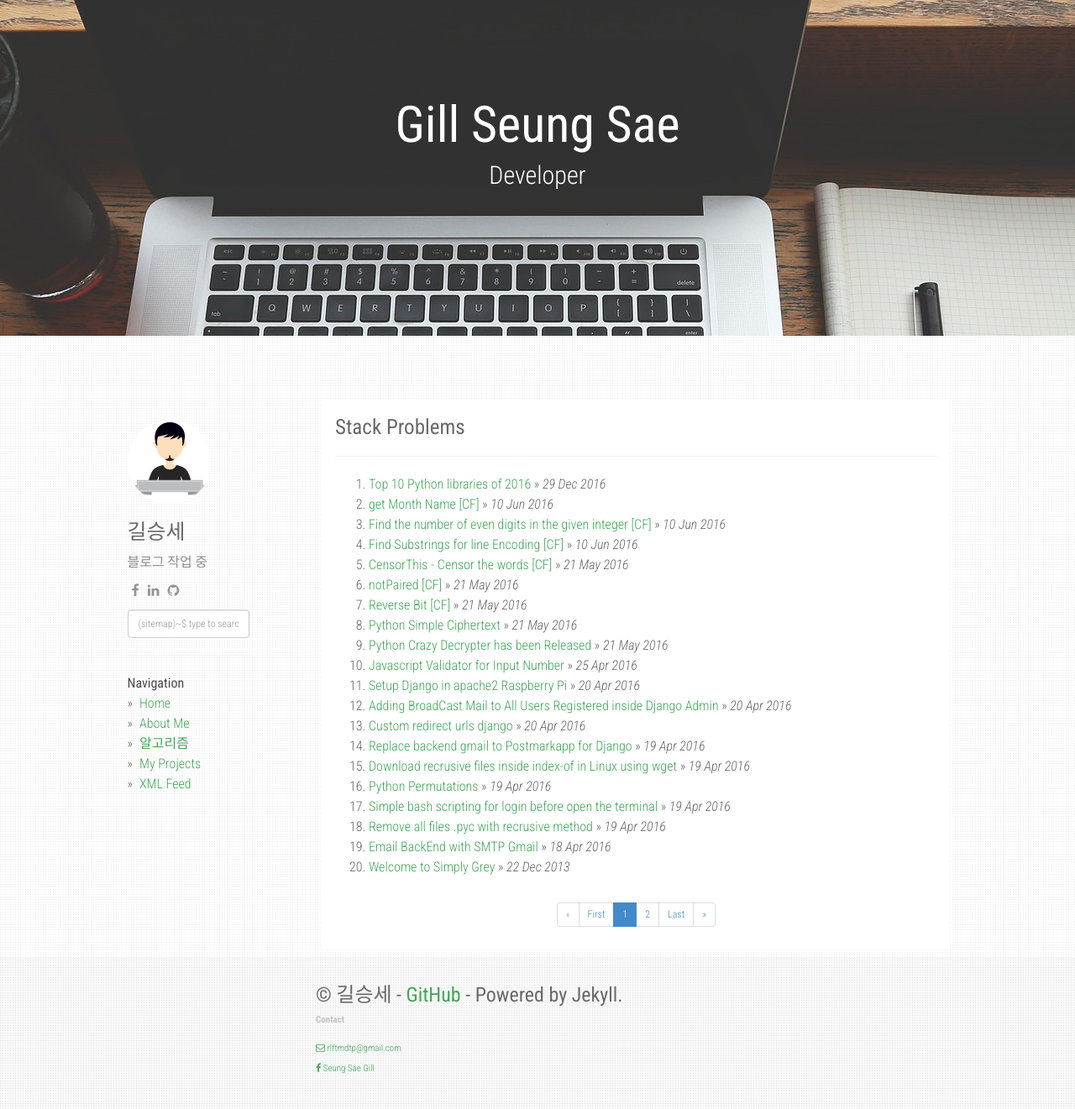
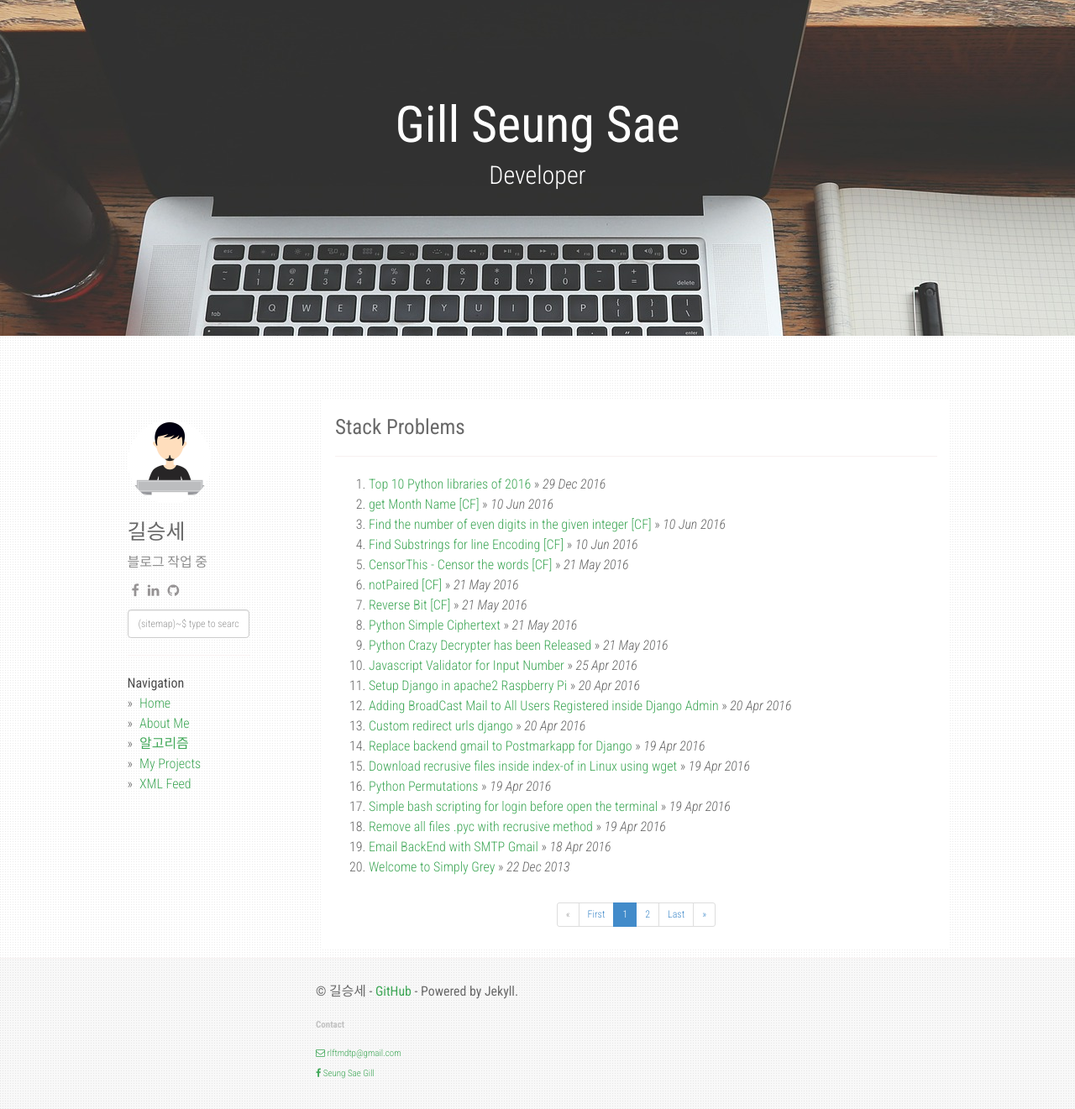
Before and after one commit to agusmakmun/agusmakmun.github.io, a Jekyll site: the page built from index.html, in a window 1280 px wide. Shown: the whole page at 84% size. Built offline with Jekyll 4.4.1, drawn with Linux system fonts in a browser that asks for light colours; nearby versions of some CDN libraries; the list of posts is cut into pages by our own code.

Commit message:
Update default.html

```diff
--- a/_layouts/default.html
+++ b/_layouts/default.html
@@ -161,7 +161,7 @@ layout: compress
     <!-- end /.container -->
     <footer>
       <div class="wrapper">
-        <h3 class="footer-headgin">
+        <h3 class="footer-heading">
         &copy; {{ site.author }}
         {% if site.github %}
           - <a href="{{ site.github }}">{{ site.github }}</a> - Powered by Jekyll.
```
